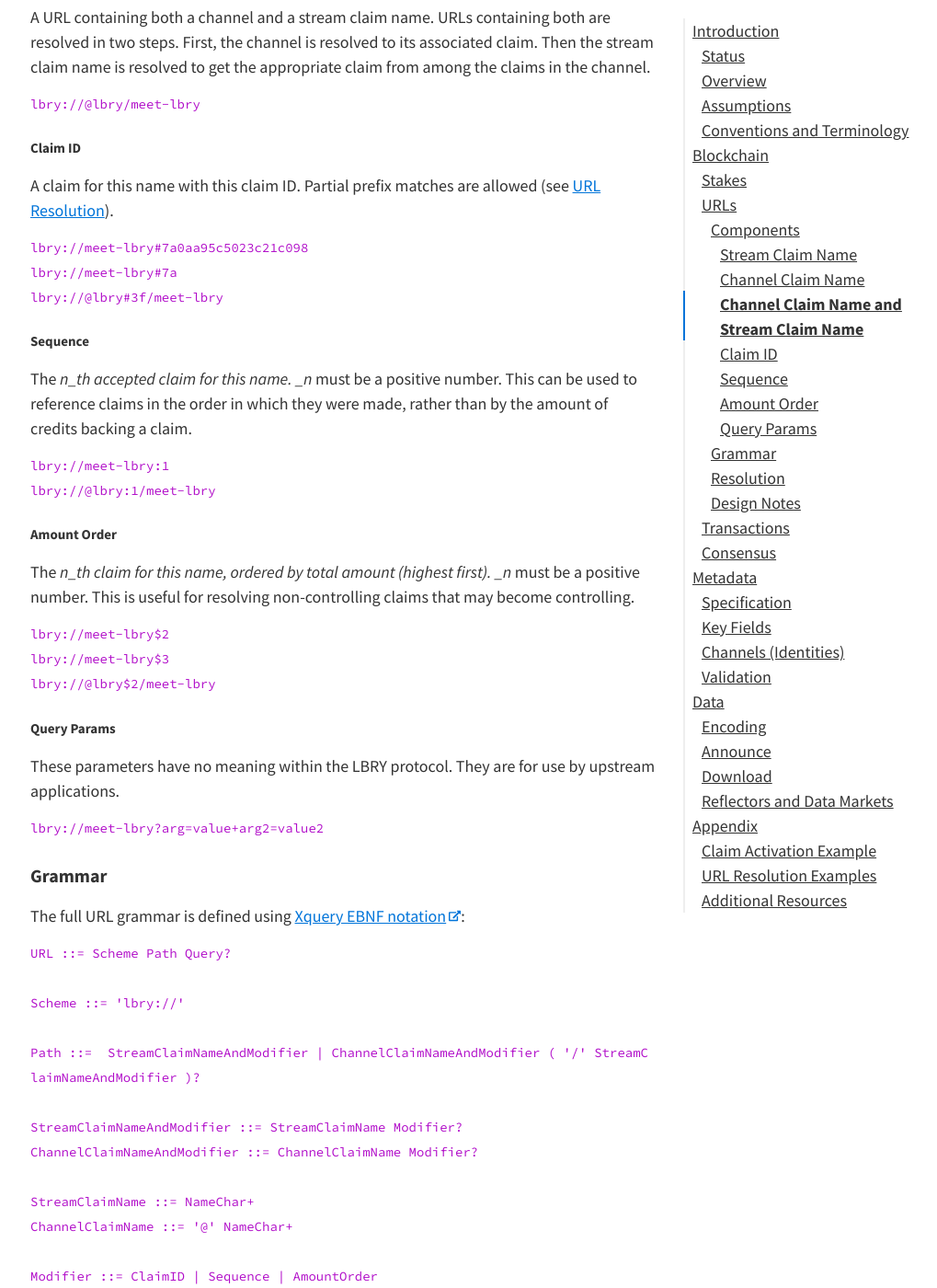
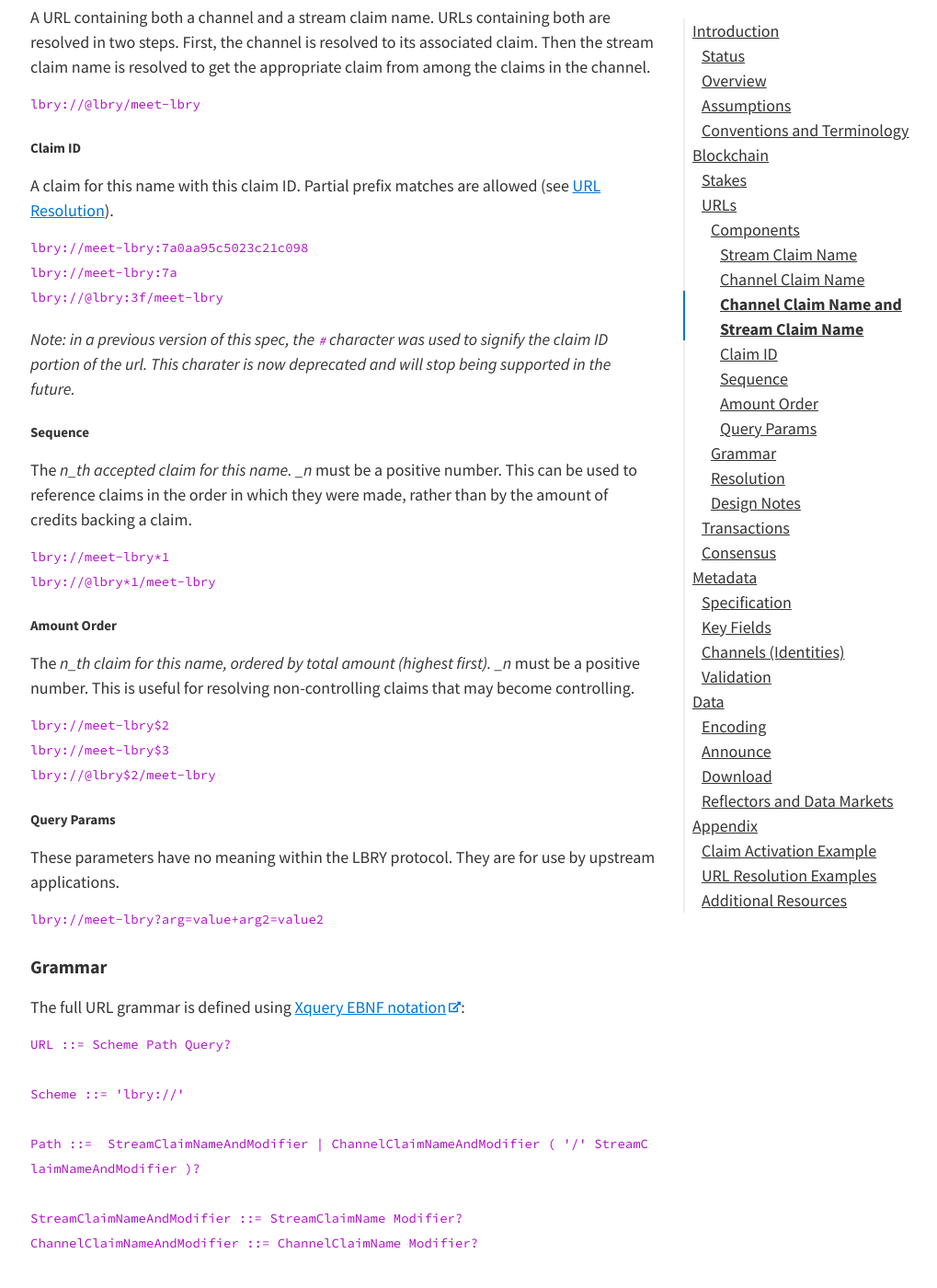
Before and after one commit to lbryio/spec, a Jekyll site: the page built from index.md, in a window 1280 px wide and 1400 px high, scrolled down 8970 px. Shown: the whole window at 92% size, without its empty margins (117-1136 px from the left). Built offline with Jekyll 4.4.1, drawn with Linux system fonts in a browser that asks for light colours; our own code applies the rules of GitHub Pages for plain Markdown files; some of the changed text lies outside the part shown.

Commit message:
update spec to deprecate #, replace it with :, and replace that with *

````diff
--- a/index.md
+++ b/index.md
@@ -303,18 +303,20 @@
 A claim for this name with this claim ID. Partial prefix matches are allowed (see [URL Resolution](#url-resolution)).
 
 ```
-lbry://meet-lbry#7a0aa95c5023c21c098
-lbry://meet-lbry#7a
-lbry://@lbry#3f/meet-lbry
+lbry://meet-lbry:7a0aa95c5023c21c098
+lbry://meet-lbry:7a
+lbry://@lbry:3f/meet-lbry
 ```
+
+*Note: in a previous version of this spec, the `#` character was used to signify the claim ID portion of the url. This charater is now deprecated and will stop being supported in the future.*
 
 ##### Sequence
 
 The _n_th accepted claim for this name. _n_ must be a positive number. This can be used to reference claims in the order in which they were made, rather than by the amount of credits backing a claim.
 
 ```
-lbry://meet-lbry:1
-lbry://@lbry:1/meet-lbry
+lbry://meet-lbry*1
+lbry://@lbry*1/meet-lbry
 ```
 
 ##### Amount Order
@@ -355,8 +357,8 @@
 ChannelClaimName ::= '@' NameChar+
 
 Modifier ::= ClaimID | Sequence | AmountOrder
-ClaimID ::= '#' Hex+
-Sequence ::= ':' PositiveNumber
+ClaimID ::= ':' Hex+
+Sequence ::= '*' PositiveNumber
 AmountOrder ::= '$' PositiveNumber
 
 Query ::= '?' QueryParameterList
@@ -372,7 +374,7 @@
 HexAlpha ::= [abcdef]
 Hex ::= (Digit | HexAlpha)+
 
-NameChar ::= Char - [=&#:$@%?/]  /* any character that is not reserved */
+NameChar ::= Char - [=&#:*$@%?/]  /* any character that is not reserved */
 Char ::= #x9 | #xA | #xD | [#x20-#xD7FF] | [#xE000-#xFFFD] | [#x10000-#x10FFFF] /* any Unicode character, excluding the surrogate blocks, FFFE, and FFFF. */
 ```
 
@@ -912,15 +914,15 @@
 `lbry://banana`              | 714a3f
 `lbry://@Chris`              | 005a7d
 `lbry://@Chris/banana`       | _not found_ (the controlling `@Chris` does not have a `banana`)
-`lbry://@Chris:1/banana`     | fc861c
-`lbry://@Chris:#fc8/banana`  | fc861c
+`lbry://@Chris*1/banana`     | fc861c
+`lbry://@Chris:fc8/banana`   | fc861c
 `lbry://cherry`              | bfaabb
 `lbry://@Arthur/cherry`      | d39aa0
 `lbry://@Bryan`              | 0da517
 `lbry://banana$1`            | 714a3f
 `lbry://banana$2`            | fc861c
 `lbry://banana$3`            | _not found_
-`lbry://@Arthur:1`           |  b7bab5
+`lbry://@Arthur*1`           |  b7bab5
 
 
 
````
Also changed, not shown: 1 other file.
